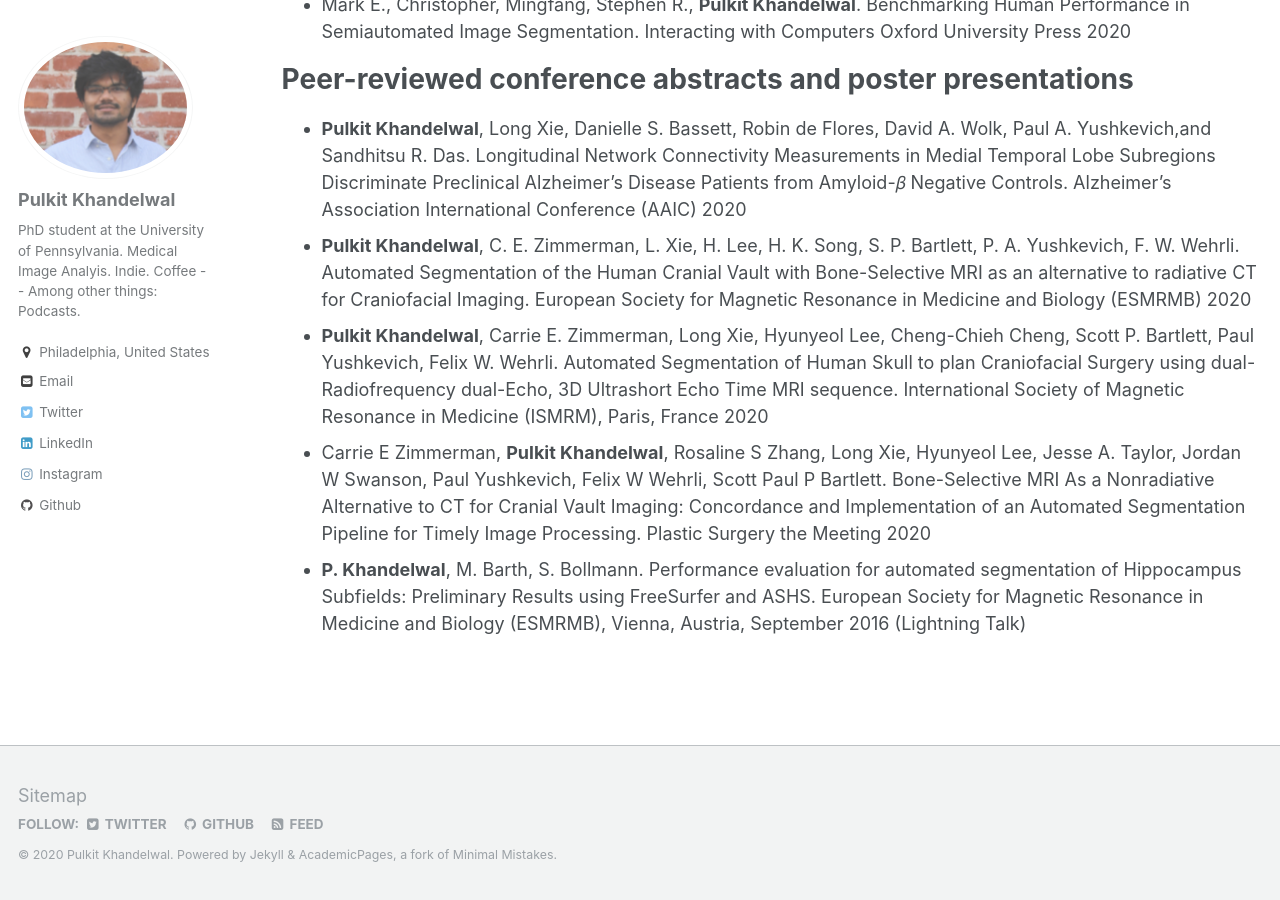
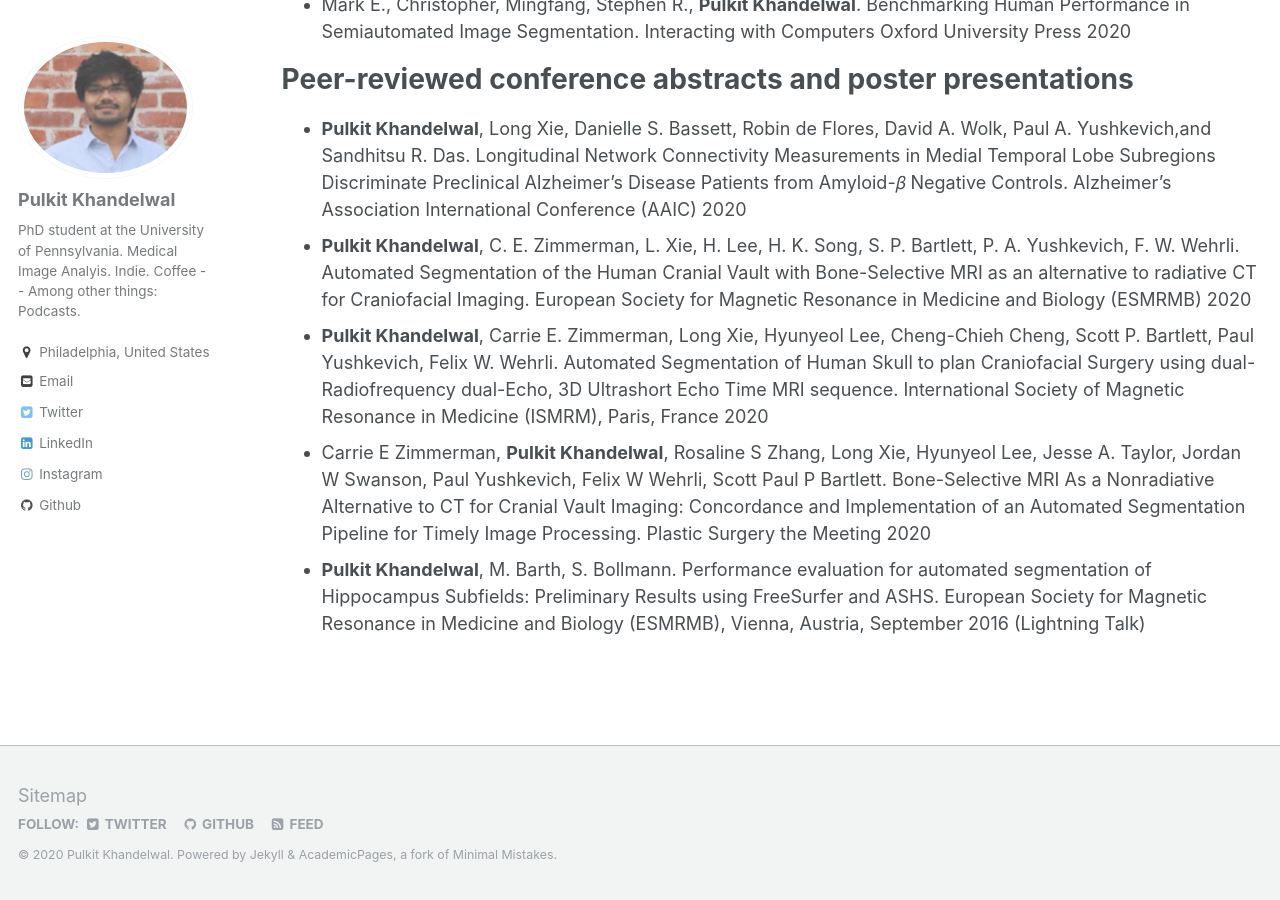
Before and after one commit to Pulkit-Khandelwal/pulkit-khandelwal.github.io, a Jekyll site: the page built from _pages/publications.md, in a window 1280 px wide and 900 px high, scrolled down 642 px. Built offline with Jekyll 4.4.1, drawn with Linux system fonts in a browser that asks for light colours.

Commit message:
Update publications.md

```diff
--- a/_pages/publications.md
+++ b/_pages/publications.md
@@ -43,6 +43,6 @@ Resonance in Medicine (ISMRM), Paris, France 2020
 Jordan W Swanson, Paul Yushkevich, Felix W Wehrli, Scott Paul P Bartlett. Bone-Selective MRI As a
 Nonradiative Alternative to CT for Cranial Vault Imaging: Concordance and Implementation of an Automated
 Segmentation Pipeline for Timely Image Processing. Plastic Surgery the Meeting 2020
-* **P. Khandelwal**, M. Barth, S. Bollmann. Performance evaluation for automated segmentation of Hippocampus
+* **Pulkit Khandelwal**, M. Barth, S. Bollmann. Performance evaluation for automated segmentation of Hippocampus
 Subfields: Preliminary Results using FreeSurfer and ASHS. European Society for Magnetic Resonance in
 Medicine and Biology (ESMRMB), Vienna, Austria, September 2016 (Lightning Talk)
```
